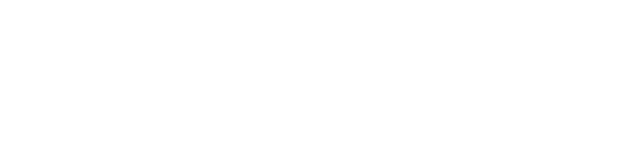
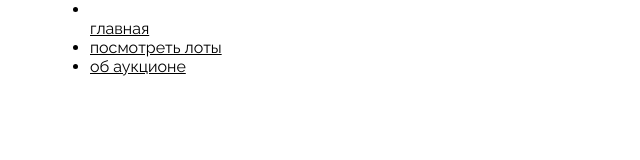
Before and after one commit to daria-kolesnikova/ono-tebe-nado-fd, a plain HTML site: page index.html in a window 1280 px wide. Shown: the whole page, without its empty margins (0-640 px from the left). Drawn offline with Linux system fonts and the light colour scheme.

Commit message:
еще добавления к каркасу

```diff
--- a/index.html
+++ b/index.html
@@ -10,12 +10,27 @@
     <link rel="stylesheet" href="./styles/style.css" />
   </head>
   <body>
-    <header class="header"></header>
+    <header class="header">
+      <nav class="header__menu"">
+        <ul class="header__links-list">
+          <li class="header__links-list-item header__links-list-item_no-bullit"></li>
+           <a class="header__link header__link_active" href="#">главная</a>
+          </li>
+    <li class="header__links-list-item">
+      <a class="header__link" href="#lots">посмотреть лоты</a>
+    </li>
+    <li class="header__links-list-item">
+      <a class="header__link" href="#about">об аукционе</a>
+    </li>
+  </ul>
+</nav>
+
+        </header>
 
     <main>
       <section class="cover"></section>
-      <section class="lots"></section>
-      <section class="about"></section>
+      <section class="lots" id="lots"></section>
+      <section class="about" id="about"></section>
     </main>
 
     <footer class="footer"></footer>
```
